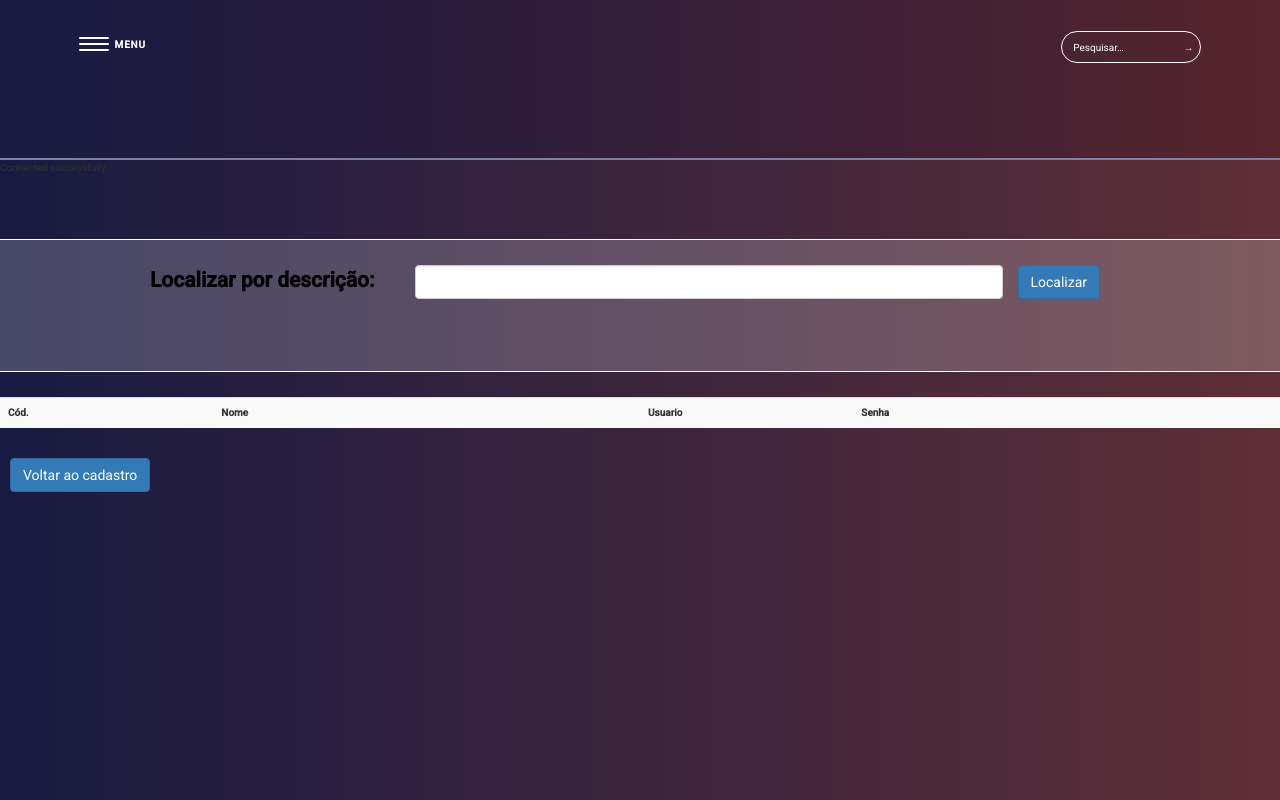
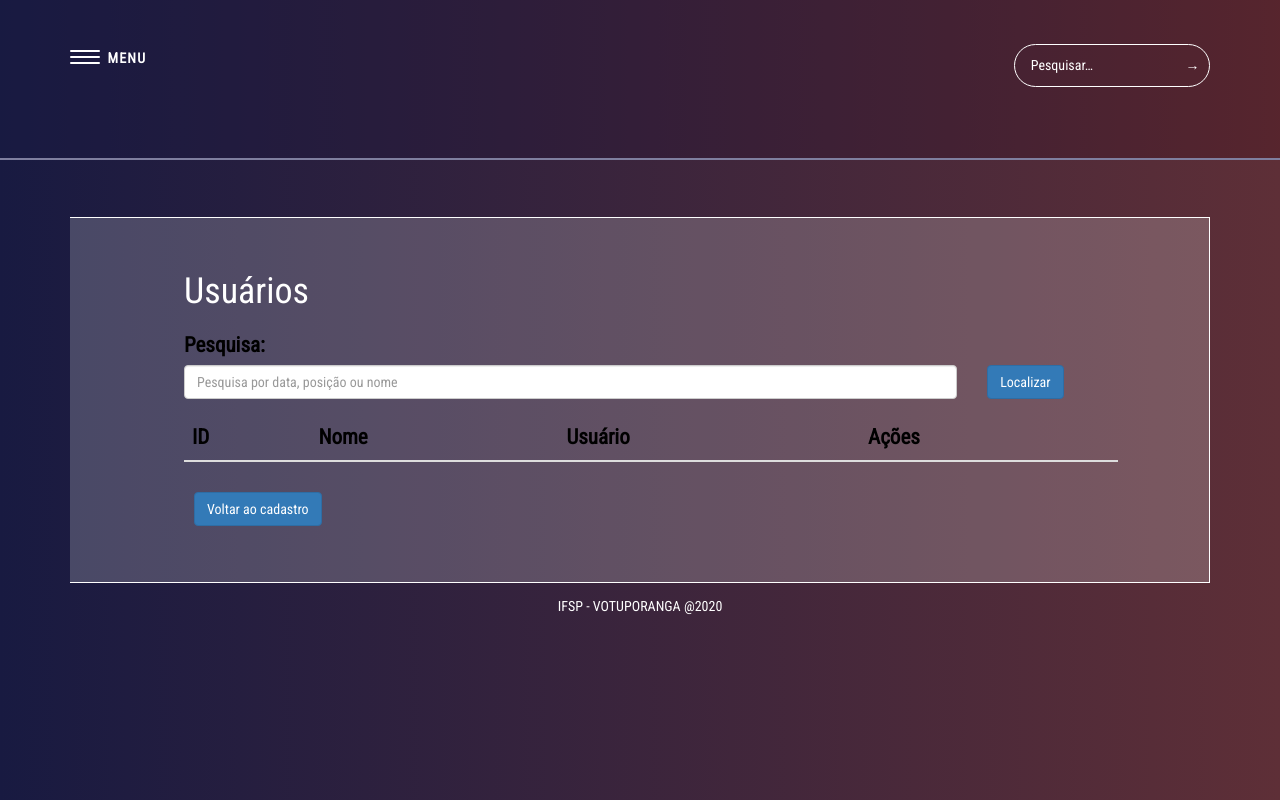
Before and after one commit to MariTozatti/Aplicacao, a PHP site: page /tabUsuario.php in a window 1280 px wide. Run offline with PHP 8.4, Linux system fonts and the light colour scheme; lists and menus that the app fills with data are empty; some libraries are stand-ins or nearby versions.

Commit message:
versão 11_12_20

```diff
--- a/Aplicação/config/conexao.php
+++ b/Aplicação/config/conexao.php
@@ -1,17 +1,27 @@
 <?php
 
-$servername = "localhost";
-$database = "Aplicacao";
-$username = "mari";
-$password = "mari123";
+const DBDRIVER = "mysql";
+const HOSTNAME = "localhost";
+const USERNAME = "mari";
+const PASSWORD = "mari123";
+const DBNAME = "Aplicacao";
 
-// Create connection
-$conn = mysqli_connect($servername, $username, $password, $database);
+try {
 
-// Check connection
-if (!$conn) {
-    die("Connection failed: " . mysqli_connect_error());
+    function conexao() {
+        $conn = new PDO(
+                DBDRIVER . ":host=" . HOSTNAME . ";port=5432;dbname=" . DBNAME . ";user=" . USERNAME . ";password=" . PASSWORD
+        );
+
+        // Tratamento necessário para que apareçam erros de comando SQL
+        $conn->setAttribute(PDO::ATTR_ERRMODE, PDO::ERRMODE_EXCEPTION);
+        $conn->setAttribute(PDO::ATTR_EMULATE_PREPARES, false);
+
+        //retorna o canal de conexão com sucesso
+        return $conn;
+    }
+
+} catch (PDOexception $erro) {
+    echo "Ocorreu um erro " . $erro->getMessage();
 }
-echo "Connected successfully";
-mysqli_close($conn);
 ?>
--- a/Aplicação/config/header.php
+++ b/Aplicação/config/header.php
@@ -1,4 +1,14 @@
 <!DOCTYPE html>
+<?php
+//session_start();
+//if ($_SESSION['usuario'] == null){
+//    header('location: login.php');
+//}
+//if ($_REQUEST['sair']){
+//    $_SESSION['login'] = null;
+//    header('location: login.php');
+//}
+?>
 <html lang="en" >
     <head>
         <meta charset="UTF-8">
@@ -58,36 +68,44 @@
                     </span>
                     <span class="hamburger-label">Menu</span>
                 </button>
+                <?php // if (($_SESSION['usuario'] != '') || ($_SESSION['senha'] != '')) { ?>
                 <form id="masthead-search">
                     <input type="search" name="s" aria-labelledby="search-label" placeholder="Pesquisar…" class="draw">
                     <button type="submit">→</button>
                 </form>
                 <nav id="site-nav" role="navigation">
-                    <div class="col">
+                    <div class="col-md-2">
                         <h4>OWASP</h4>
                         <ul>
                             <li><a href="index.php">O que é?</a></li>
                             <li><a href="https://owasp.org/" target="_blank">Site Oficial</a></li>
                         </ul>
                     </div>
-                    <div class="col">
+                    <div class="col-md-2">
                         <h4>Vulnerabilidades</h4>
                         <ul>
-                            <li><a href="top10.php">Pesquisa</a></li>
+                            <li><a href="vulnerabilidades.php">Pesquisa</a></li>
                         </ul>
                     </div>
-                    <div class="col">
+                    <div class="col-md-2">
                         <h4>Cadastro</h4>
                         <ul>
                             <li><a href="usuario.php">Usuários</a></li>
                             <li><a href="topico.php">Vulnerabilidades</a></li>
                         </ul>
                     </div>
-                    <div class="col">
+                    <div class="col-md-2">
+                        <h4>Templates</h4>
+                        <ul>
+                            <li><a href="https://colorlib.com/etc/lf/Login_v1/index.html"target="_blank">Login</a></li>
+                            <li><a href="https://codepen.io/mtorosian/pen/EgbXaZ" target="_blank">Menu</a></li>
+                        </ul>
+                    </div>
+                    <div class="col-md-2">
                         <a href="login.php"><h4>Login</h4> </a>
-                        <a href="#"><h4>Logout</h4> </a>
+                        <a href="?sair=1"><h4>Logout</h4> </a>
                     </div>
-                    <div class="col">
+                    <div class="col-md-2">
                         <ul class="social">
                             <li><a href="https://www.facebook.com/mariana.dealmeida.549" target="_blank"><svg title="Facebook"><use xlink:href="#icon-facebook"></use></svg></a></li>
                             <li><a href=""><svg title="Twitter"><use xlink:href="#icon-twitter"></use></svg></a></li>
@@ -95,6 +113,45 @@
                         </ul>
                     </div>
                 </nav>
+                <?php // } else {?>
+<!--                 <form id="masthead-search">
+                    <input type="search" name="s" aria-labelledby="search-label" placeholder="Pesquisar…" class="draw">
+                    <button type="submit">→</button>
+                </form>
+                <nav id="site-nav" role="navigation">
+                    <div class="col-md-2">
+                        <h4>OWASP</h4>
+                        <ul>
+                            <li><a href="index.php">O que é?</a></li>
+                            <li><a href="https://owasp.org/" target="_blank">Site Oficial</a></li>
+                        </ul>
+                    </div>
+                    <div class="col-md-2">
+                        <h4>Vulnerabilidades</h4>
+                        <ul>
+                            <li><a href="vulnerabilidades.php">Pesquisa</a></li>
+                        </ul>
+                    </div>
+                    <div class="col-md-2">
+                        <h4>Templates</h4>
+                        <ul>
+                            <li><a href="https://colorlib.com/etc/lf/Login_v1/index.html"target="_blank">Login</a></li>
+                            <li><a href="https://codepen.io/mtorosian/pen/EgbXaZ" target="_blank">Menu</a></li>
+                        </ul>
+                    </div>
+                    <div class="col-md-2">
+                        <a href="login.php"><h4>Login</h4> </a>
+                        <a href="?sair=1"><h4>Logout</h4> </a>
+                    </div>
+                    <div class="col-md-2">
+                        <ul class="social">
+                            <li><a href="https://www.facebook.com/mariana.dealmeida.549" target="_blank"><svg title="Facebook"><use xlink:href="#icon-facebook"></use></svg></a></li>
+                            <li><a href=""><svg title="Twitter"><use xlink:href="#icon-twitter"></use></svg></a></li>
+                            <li><a href=""><svg title="LinkedIn"><use xlink:href="#icon-linkedin"></use></svg></a></li>
+                        </ul>
+                    </div>
+                </nav>-->
+                <?php // }?>
             </div>
         </header>
     </div>
--- a/Aplicação/controller/cusuario.php
+++ b/Aplicação/controller/cusuario.php
@@ -26,7 +26,7 @@
 
         modalMessage("Cadastro de usuario","Dados cadastrados com sucesso!","../index.php","../usuario.php");
 } else
-    if (isset($_POST['excluir']) || isset($_POST['localizar'])) {
+    if (isset($_POST['acoes'])) {
     header('location: ../tabUsuario.php');
 } else
 if (isset($_POST['alterar'])) {
@@ -43,7 +43,7 @@
         modalMessage("Cadastro de Usuarios","Dados alterados com sucesso!","../index.php","../usuario.php");
 } else
 
-if(isset($_POST['login'])){
+if(isset($_POST['usuario'])){
     include_once ('../config/conexao.php');
     session_start();
 
--- a/Aplicação/tabUsuario.php
+++ b/Aplicação/tabUsuario.php
@@ -1,5 +1,5 @@
 <?php
-include_once('config/header.php');
+include_once 'config/header.php';
 include_once('controller/cusuario.php');
 ?>
 <style>
@@ -8,19 +8,20 @@
         font-family: 'Roboto Condensed';
     }
 .caixa{
-    color: black;
-    padding-left: 150px;
-    padding-right: 100px;
-    padding-top: 25px;
-    padding-bottom: 5%;
-    font: couier, monospace;
-    text-align: justify;
-    font-size: 21px;
-    text-indent: 50px;
+    padding-left: 10%;
+    padding-right: 8%;
+    padding-top: 3%;
+    padding-bottom: auto;
+    padding-bottom: 4%;
+    margin-top: 5%;
     border-right: #fff solid 1px;
     border-top: #fff solid 1px;
     border-bottom: #fff solid 1px;
-    margin-top: 5%;
+    font: couier, monospace;
+    font-size: 21px;
+    text-align: justify;
+    text-indent: 50px;
+    color: black;
     background-color:rgba(255,255,255,.2);
 }
 .caixa2{
@@ -30,90 +31,90 @@
     padding-top: 1%;
     font-size:14px;
     color: #fff;
+    margin-bottom: 3%;
 }
-.txt{
-    line-height: 1.5;
+.formularios{
+    margin-top:2%;
+}
+.botoes{
+    margin-top:3.6%;
 }
 </style>
-<head>
-    <link href="css/style.css" rel="stylesheet" type="text/css"/>
-</head>
-<!--///////////// TROCAR A TABELA POR UMA MAIS BONITA, ESSA TA ESTRANHA /////////// -->
-<div class="conteiner" style="margin-bottom: 25px;">
-    <form action="tabUsuario.php" method="POST">
-        <div class="row caixa caixa2">
-            <div class="col-md-3">
-                <label>Localizar por descrição:</label>
+<form action="controller/cusuario.php" method="POST">
+    <div class="container">
+        <div class="caixa caixa2">
+            <h1 style="color: #fff">Usuários</h1>
+            <div class="row formularios">
+                <div class="form-group col-md-10">
+                    <label> Pesquisa: </label>
+                    <input type="text" name="pesquisa_top" class="form-control"
+                           placeholder="Pesquisa por data, posição ou nome" />
                 </div>
-            <div class="col-md-7">
-                <input type="text" name="pesquisa" class="form-control">
-            </div>
-            <div class="col-me-2" style="margin-bottom: 8px;">
-                <input type="submit" value="Localizar" class="btn btn-primary">
+                <div class="form-group col-md-2 botoes" >
+                    <input type="submit" name="localizar" value="Localizar" class="btn btn-primary">
                 </div>
             </div>
             </form>
-</div>
-<div class="texto">
-    <table class="table table-striped table-hover">
-        <tr class="row">
-            <th class="col-md-2">
-                <span><b>Cód.</b></span>
-            </th>
-            <th class="col-md-4">
-                <span><b>Nome</b></span>
-            </th>
-            <th class="col-md-2">
-                <span><b>Usuario</b></span>
-            </th>
-            <th class="col-md-2">
-                <span><b>Senha</b></span>
-            </th>
-            <th class="col-md-2">
-                &nbsp;
-            </th>
+            <table class="table table-hover">
+                <thead>
+                    <tr>
+                        <th scope="col">ID</th>
+                        <th scope="col">Nome</th>
+                        <th scope="col">Usuário</th>
+                        <th scope="col">Ações</th>
                     </tr>
-
+                </thead>
+                <tbody>
+<!--                    <tr>
+                        <td>1</td>
+                        <td>Mariana</td>
+                        <td>Mari</td>
+                        <td></td>
+                    </tr>-->
                     <?php
         if (isset($_POST['pesquisa'])) {
             include_once('controller/cusuario.php');
             $retorno = localizarUsuario($_POST['pesquisa']);
 
             for ($i = 0; $i < count($retorno); $i++) {
-                echo "<tr class='row'>";
-                echo "	<td class='col-md-2'>";
-                echo "		<span>" . $retorno[$i]['id_usuario'] . "</span>";
+                echo "<tr>";
+                echo "	<td>";
+                echo "	<span>" . $retorno[$i]['id_usuario'] . "</span>";
                 echo "	</td>";
-                echo "<td class='col-md-4'>";
-                echo "		<span>" . $retorno[$i]['nome'] . "</span>";
+                echo "<td>";
+                echo "	<span>" . $retorno[$i]['nome'] . "</span>";
                 echo "</td>";
-                echo "<td class='col-md-2'>";
-                echo "		<span>" . $retorno[$i]['usuario'] . "</span>";
+                echo "<td>";
+                echo "	<span>" . $retorno[$i]['usuario'] . "</span>";
                 echo "</td>";
-                echo "<td class='col-md-2'>";
-                echo "	<span>" . $retorno[$i]['senha'] . "</span>";
-                echo "</td>";
-                echo "<td class='col-md-2'>";
-                echo "	<a href='?acao=del&id=" . $retorno[$i]['id_usuario'] . "' class='btn btn-danger' style='margin-right: 10px;'>Excluir </a><a href='?acao=alt&id=" . $retorno[$i]['id_usuario'] . "' class='btn btn-primary' > Alterar</a>";
+                echo "<td>";
+                echo "	<a href='?acao=del&id=" . $retorno[$i]['id_usuario'] . "' class='btn btn-danger'>Excluir </a><a href='?acao=alt&id=" . $retorno[$i]['id_usuario'] . "' class='btn btn-primary' > Alterar</a>";
                 echo "</tr>";
             }
         }
         ?>
-
+                </tbody>
             </table>
             <form>
         <a href='usuario.php' class='btn btn-primary' style="margin: 10px;">Voltar ao cadastro</a>
     </form>
         </div>
+    </div>
+    <div class="rodape">
+        <center><p>IFSP - VOTUPORANGA @2020</p></center>
+    </div>
+
+</div>
 <?php
-
 if (isset($_REQUEST['acao'])) {
     if ($_REQUEST['acao'] == "del") {
         excluirUsuarios($_REQUEST['id']);
-        echo "<script language='javascript'> alert('Usuário excluído com sucesso!') </script>";
-        echo " <script>document.location.href='tabUsuarios.php'</script>";
+        echo "<script language='javascript'> alert('Usuario excluído com sucesso!') </script>";
+        echo " <script>document.location.href='tabUsuario.php'</script>";
     } else if ($_REQUEST['acao'] == "alt") {
-        echo "<script>document.location.href='usuarios.php?id=" . $_REQUEST['id'] . "'</script>";
+        echo "<script>document.location.href='usuario.php?id=" . $_REQUEST['id'] . "'</script>";
     }
 }
 ?>
+</body>
+</html>
```
Also changed, not shown: Aplicacao.sql (+12 -5 lines), Aplicação/controller/ctopico.php (+33 -9 lines), Aplicação/login.php (+4 -4 lines), Aplicação/tabTopico.php (+124 -15 lines), Aplicação/topico.php (+5 -6 lines), Aplicação/usuario.php (+3 -4 lines), Aplicação/vulnerabilidades.php (renamed from Aplicação/top10.php, +35 -6 lines), 1 other file. Lines whose indentation alone changed are shown as unchanged.
